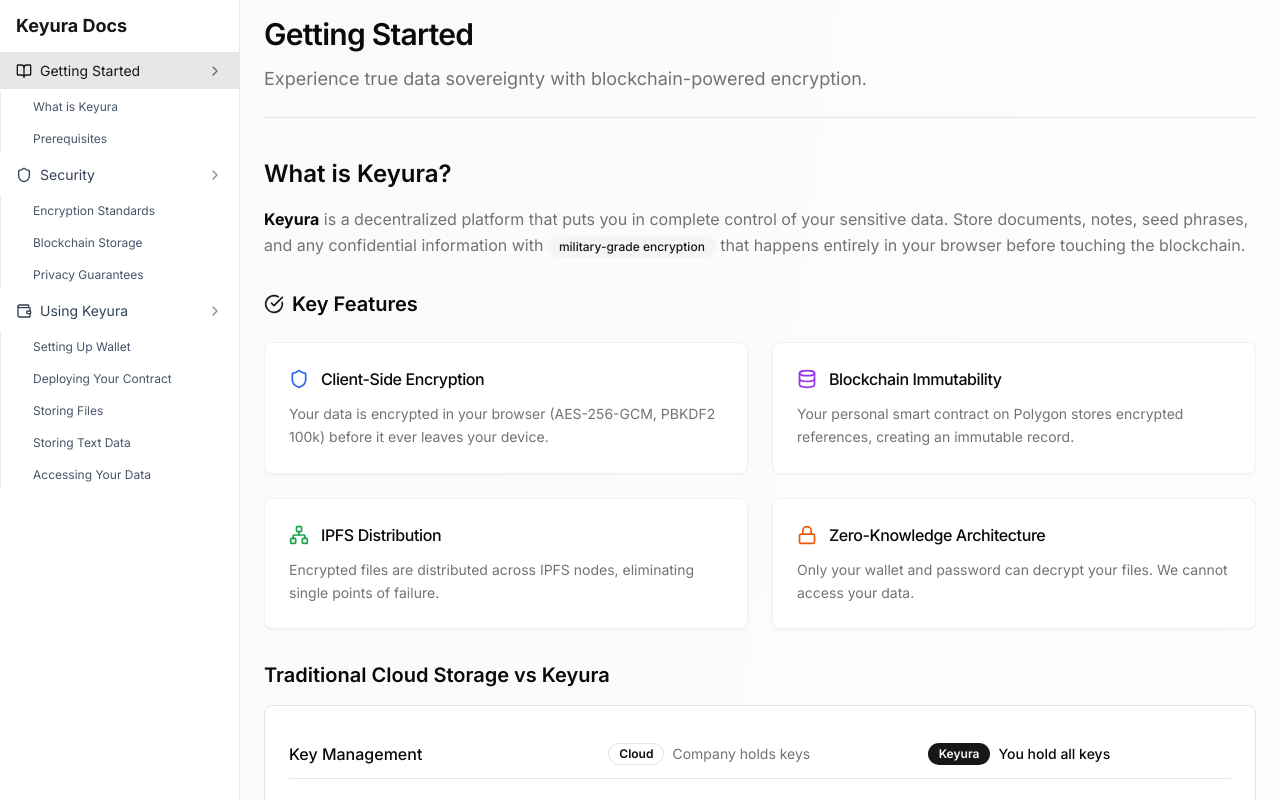
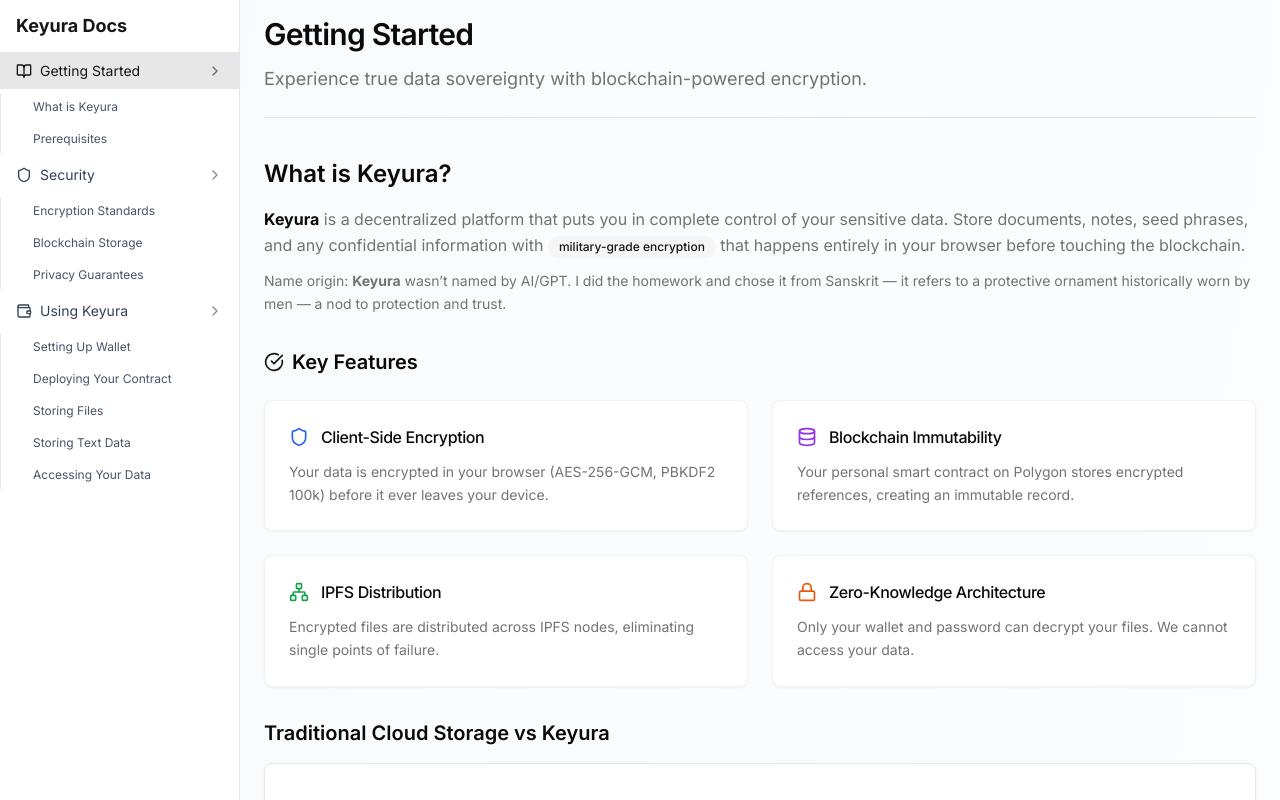
Before and after one commit to srivathsav004/keyura, a Next.js app: page /documentation in a window 1280 px wide. Shown: the top 800 px of the page. Built offline with nearby package versions, Linux system fonts and the light colour scheme.

Commit message:
name origin

```diff
--- a/app/documentation/getting-started.tsx
+++ b/app/documentation/getting-started.tsx
@@ -36,6 +36,10 @@
                 military-grade encryption
               </Badge>{" "}
               that happens entirely in your browser before touching the blockchain.
+            </p>
+            <p className="text-sm text-muted-foreground leading-relaxed mt-3">
+              Name origin: <strong>Keyura</strong> wasn’t named by AI/GPT. I did the homework and chose it from
+              Sanskrit — it refers to a protective ornament historically worn by men — a nod to protection and trust.
             </p>
           </div>
         </div>
```
